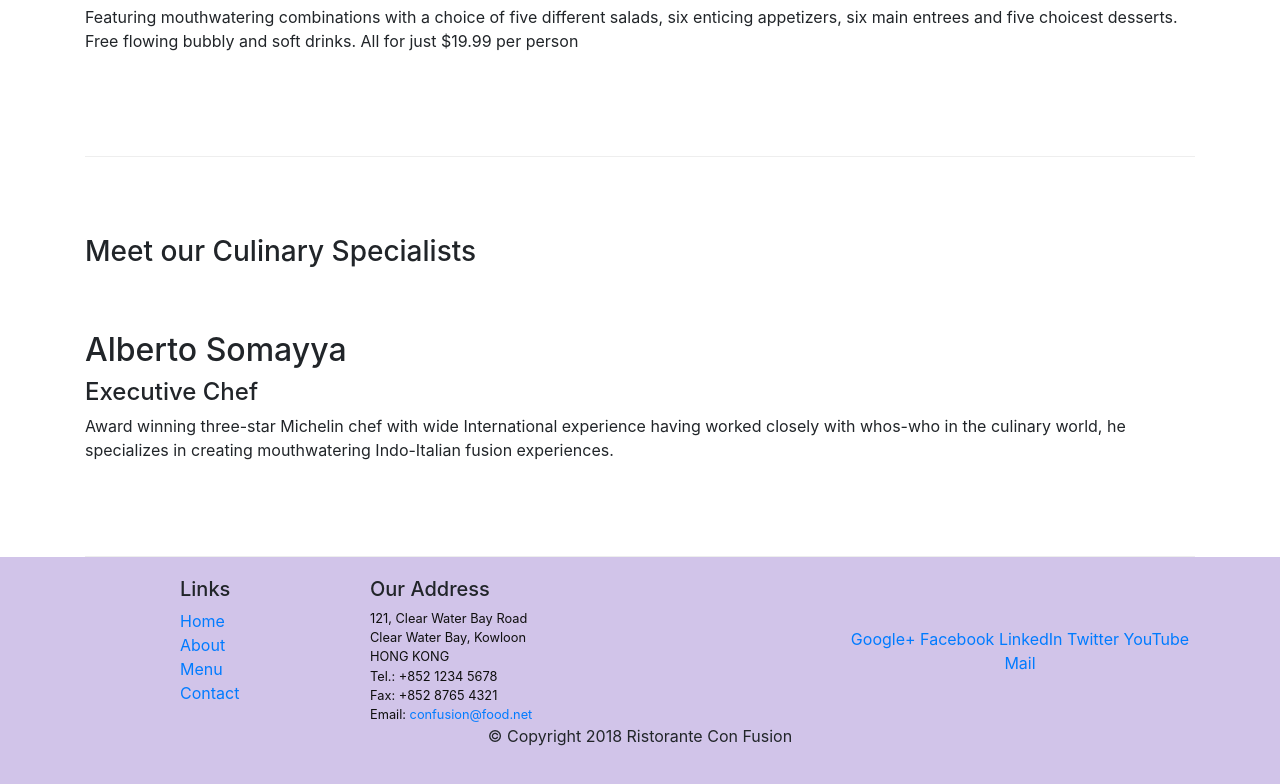
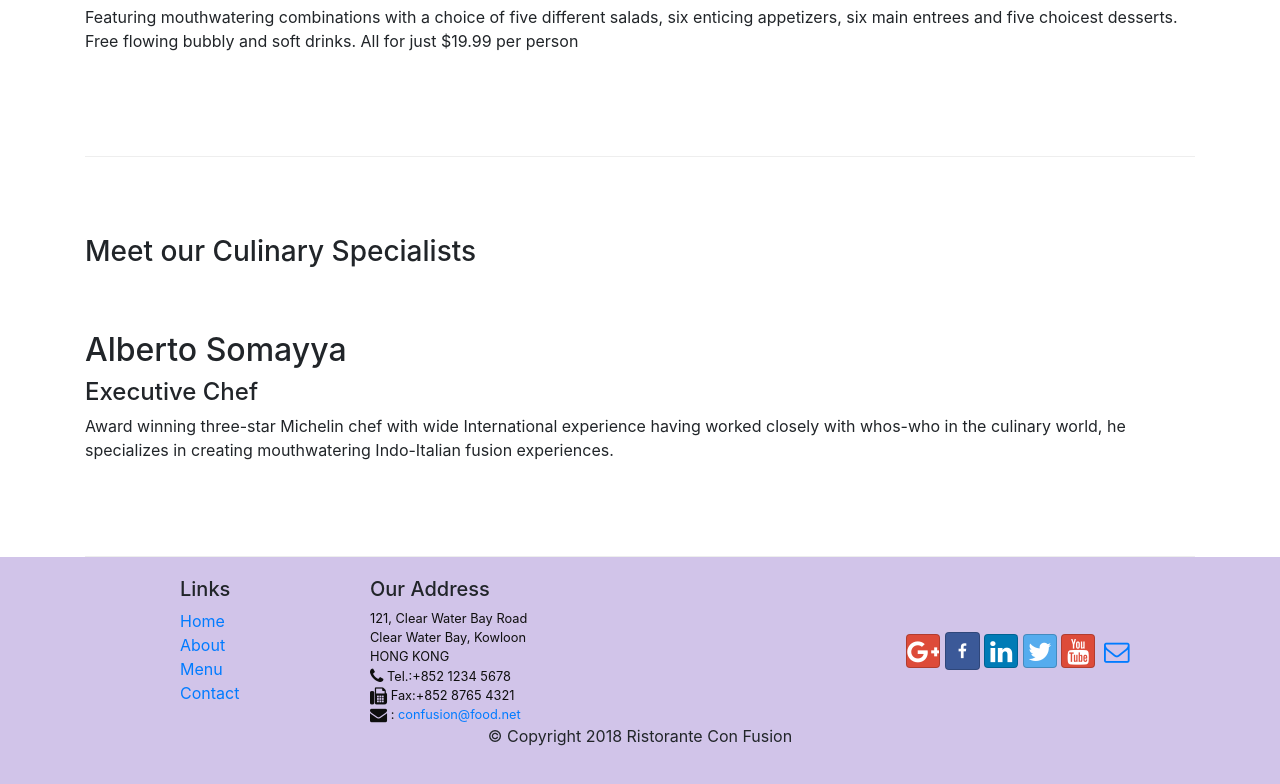
Before and after one commit to Hunganh1305/github-conFusion, a website: page index.html in a window 1280 px wide. Shown: the part 977-1761 px from the top of the page. Drawn offline with nearby package versions, Linux system fonts and the light colour scheme.

Commit message:
Icon Fonts

```diff
--- a/index.html
+++ b/index.html
@@ -11,6 +11,10 @@
     <link rel="stylesheet" href="node_modules/bootstrap/dist/css/bootstrap.min.css">
     <!-- STYLE -->
     <link rel="stylesheet" href="./CSS/style.css">
+    <!-- font icon -->
+    <link rel="stylesheet" href="node_modules/font-awesome/css/font-awesome.min.css">
+    <!-- social -->
+    <link rel="stylesheet" href="node_modules/bootstrap-social/bootstrap-social.css">
 </head>
 
 <body>
@@ -22,10 +26,14 @@
             </button>
             <div class="collapse navbar-collapse" id="Navbar">
                 <ul class="navbar-nav mr-auto">
-                    <li class="nav-item acive"><a class="nav-link" href="./index.html">Home</a></li>
-                    <li class="nav-item "><a class="nav-link" href="./aboutus.html">About us</a></li>
-                    <li class="nav-item "><a class="nav-link" href="#">Menu</a></li>
-                    <li class="nav-item "><a class="nav-link" href="#">Contact</a></li>
+                    <li class="nav-item acive"><a class="nav-link" href="./index.html"><span
+                                class="fa fa-home fa-lg"></span> Home</a></li>
+                    <li class="nav-item "><a class="nav-link" href="./aboutus.html"><span
+                                class="fa fa-info fa-lg"></span> About us</a></li>
+                    <li class="nav-item "><a class="nav-link" href="#"><span class="fa fa-list fa-lg"></span> Menu</a>
+                    </li>
+                    <li class="nav-item "><a class="nav-link" href="#"><span class="fa fa-address-card fa-lg"></span>
+                            Contact</a></li>
                 </ul>
             </div>
         </div>
@@ -108,19 +116,25 @@
                         121, Clear Water Bay Road<br>
                         Clear Water Bay, Kowloon<br>
                         HONG KONG<br>
-                        Tel.: +852 1234 5678<br>
-                        Fax: +852 8765 4321<br>
-                        Email: <a href="mailto:confusion@food.net">confusion@food.net</a>
+                        <i class="fa fa-phone fa-lg"></i> Tel.:+852 1234 5678<br>
+                        <i class="fa fa-fax fa-lg"></i> Fax:+852 8765 4321<br>
+                        <i class="fa fa-envelope fa-lg"></i> :
+                        <a href="mailto:confusion@food.net">confusion@food.net</a>
                     </address>
                 </div>
                 <div class="col-12 col-sm-4 align-self-center">
                     <div class="text-center">
-                        <a href="http://google.com/+">Google+</a>
-                        <a href="http://www.facebook.com/profile.php?id=">Facebook</a>
-                        <a href="http://www.linkedin.com/in/">LinkedIn</a>
-                        <a href="http://twitter.com/">Twitter</a>
-                        <a href="http://youtube.com/">YouTube</a>
-                        <a href="mailto:">Mail</a>
+                        <a class="btn btn-social-icon btn-google" href="http://google.com/+"><i
+                                class="fa fa-google-plus"></i></a>
+                        <a class="btn btn-social-con btn-facebook" href="http://www.facebook.com/profile.php?id="><i
+                                class="fa fa-facebook"></i></a>
+                        <a class="btn btn-social-icon btn-linkedin" href="http://www.linkedin.com/in/"><i
+                                class="fa fa-linkedin"></i></a>
+                        <a class="btn btn-social-icon btn-twitter" href="http://twitter.com/"><i
+                                class="fa fa-twitter"></i></a>
+                        <a class="btn btn-social-icon btn-google" href="http://youtube.com/"><i
+                                class="fa fa-youtube"></i></a>
+                        <a class="btn btn-social-icon" href="mailto:"><i class="fa fa-envelope-o"></i></a>
                     </div>
                 </div>
             </div>
```
Also changed, not shown: aboutus.html (+4 -0 lines).
